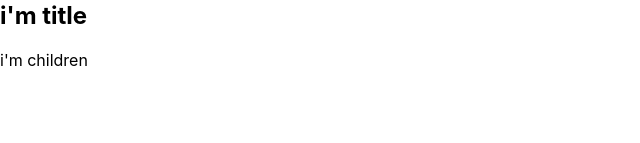
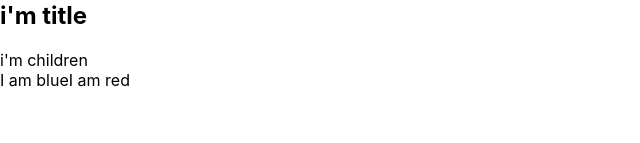
Before and after one commit to AudriusAnusauskas/react-fundamentals, a React (Create React App) app: page / in a window 1280 px wide. Shown: the part 157-300 px from the top of the page, without its empty margins (0-640 px from the left). Built offline with nearby package versions, Linux system fonts and the light colour scheme.

Commit message:
wf-33 create and use ConditionalRenderingComponent

```diff
--- a/src/App.js
+++ b/src/App.js
@@ -2,6 +2,7 @@ import logo from "./logo.svg";
 import "./App.css";
 import { FirstReactComponent } from "./FirstReactComponent";
 import ChildrenWithTitle from "./ChildrenWithTitle";
+import ConditionalRenderingComponent from "./ConditionalRenderingComponent";
 
 function App() {
   return (
@@ -10,6 +11,8 @@ function App() {
       <p>You look beautiful</p>
       <FirstReactComponent />
       <ChildrenWithTitle title="i'm title">i'm children</ChildrenWithTitle>
+      <ConditionalRenderingComponent isBlue="true" />
+      <ConditionalRenderingComponent />
     </div>
   );
 }
--- /dev/null
+++ b/src/ConditionalRenderingComponent.jsx
@@ -0,0 +1,5 @@
+const ConditionalRenderingComponent = ({ isBlue }) => {
+  return <span>I am {isBlue ? "blue" : "red"}</span>;
+};
+
+export default ConditionalRenderingComponent;
```
